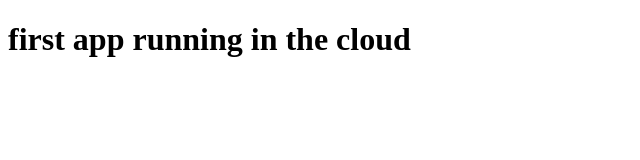
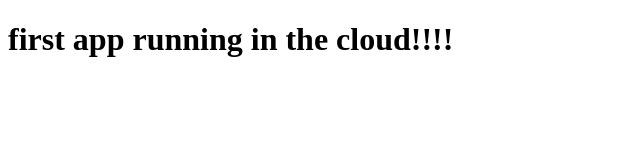
Before and after one commit to JRaisala/OpenshiftTemplate, a website: page index.html in a window 1280 px wide. Shown: the full height of the page, 0-640 px from the left. Drawn offline with Linux system fonts and the light colour scheme.

Commit message:
lisätty

```diff
--- a/index.html
+++ b/index.html
@@ -5,6 +5,6 @@
     <title>Hello Openshift</title>
   </head>
   <body>
-      <h1>first app running in the cloud</h1>
+      <h1>first app running in the cloud!!!!</h1>
   </body>
 </html>
```
